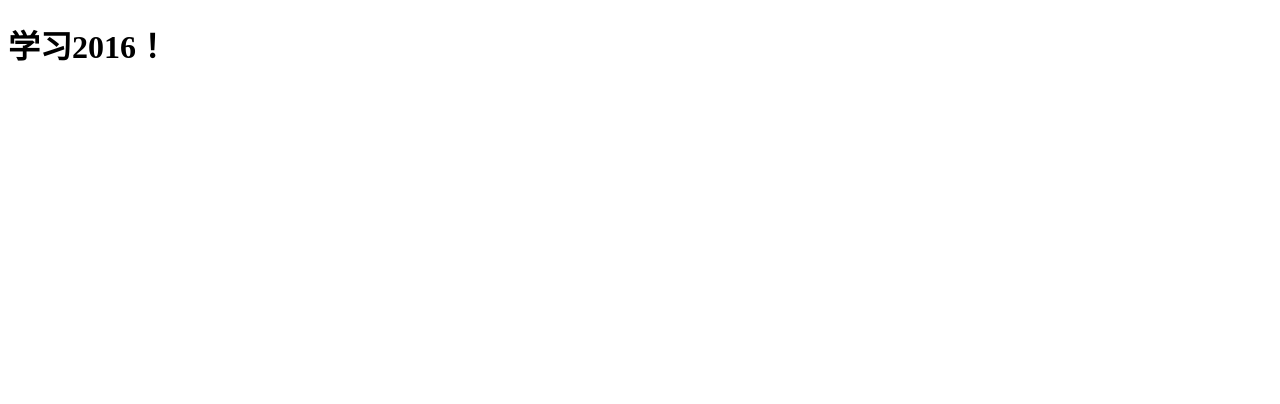
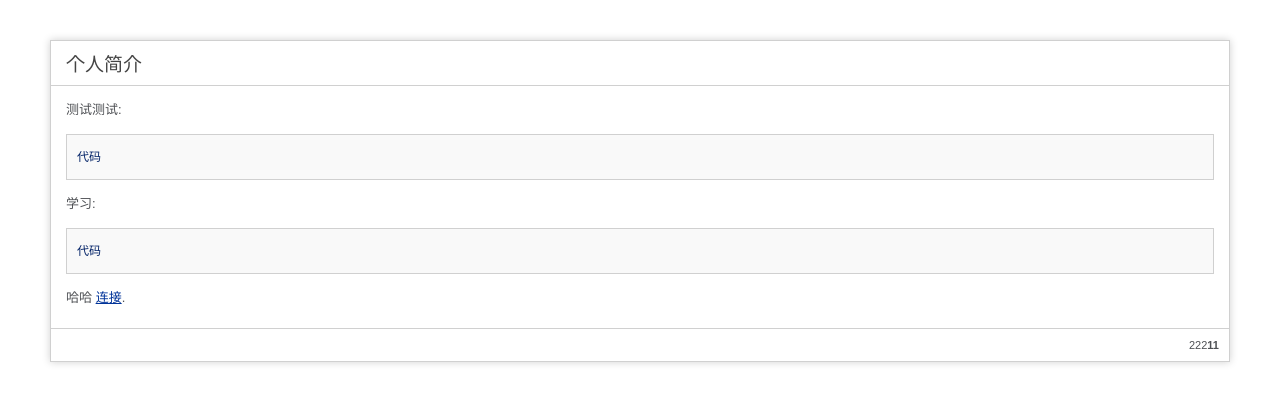
Before and after one commit to zhangwh2015/zhangwh2015.github.io, a plain HTML site: page index.html in a window 1280 px wide. Drawn offline with Linux system fonts and the light colour scheme.

Commit message:
开始学习

```diff
--- /dev/null
+++ b/index.css
@@ -0,0 +1,55 @@
+::selection { background-color: #E13300; color: white; }
+::-moz-selection { background-color: #E13300; color: white; }
+
+body {
+    background-color: #fff;
+    margin: 40px;
+    font: 13px/20px normal Helvetica, Arial, sans-serif;
+    color: #4F5155;
+}
+
+a {
+    color: #003399;
+    background-color: transparent;
+    font-weight: normal;
+}
+
+h1 {
+    color: #444;
+    background-color: transparent;
+    border-bottom: 1px solid #D0D0D0;
+    font-size: 19px;
+    font-weight: normal;
+    margin: 0 0 14px 0;
+    padding: 14px 15px 10px 15px;
+}
+
+code {
+    font-family: Consolas, Monaco, Courier New, Courier, monospace;
+    font-size: 12px;
+    background-color: #f9f9f9;
+    border: 1px solid #D0D0D0;
+    color: #002166;
+    display: block;
+    margin: 14px 0 14px 0;
+    padding: 12px 10px 12px 10px;
+}
+
+#body {
+    margin: 0 15px 0 15px;
+}
+
+p.footer {
+    text-align: right;
+    font-size: 11px;
+    border-top: 1px solid #D0D0D0;
+    line-height: 32px;
+    padding: 0 10px 0 10px;
+    margin: 20px 0 0 0;
+}
+
+#container {
+    margin: 10px;
+    border: 1px solid #D0D0D0;
+    box-shadow: 0 0 8px #D0D0D0;
+}
--- a/index.html
+++ b/index.html
@@ -1,10 +1,28 @@
 <!DOCTYPE html>
 <html lang="en">
 <head>
-    <meta charset="UTF-8">
-    <title>学习</title>
+    <meta charset="utf-8">
+    <title>简介</title>
+    <link rel="Stylesheet" type="text/css" href="./index.css" />
 </head>
 <body>
-<h1>学习2016！</h1>
+
+<div id="container">
+    <h1>个人简介</h1>
+
+    <div id="body">
+
+        <p>测试测试:</p>
+        <code>代码</code>
+
+        <p>学习:</p>
+        <code>代码</code>
+
+        <p>哈哈 <a href="＃">连接</a>.</p>
+    </div>
+
+    <p class="footer">222<strong>11</strong> </p>
+</div>
+
 </body>
 </html>
```
